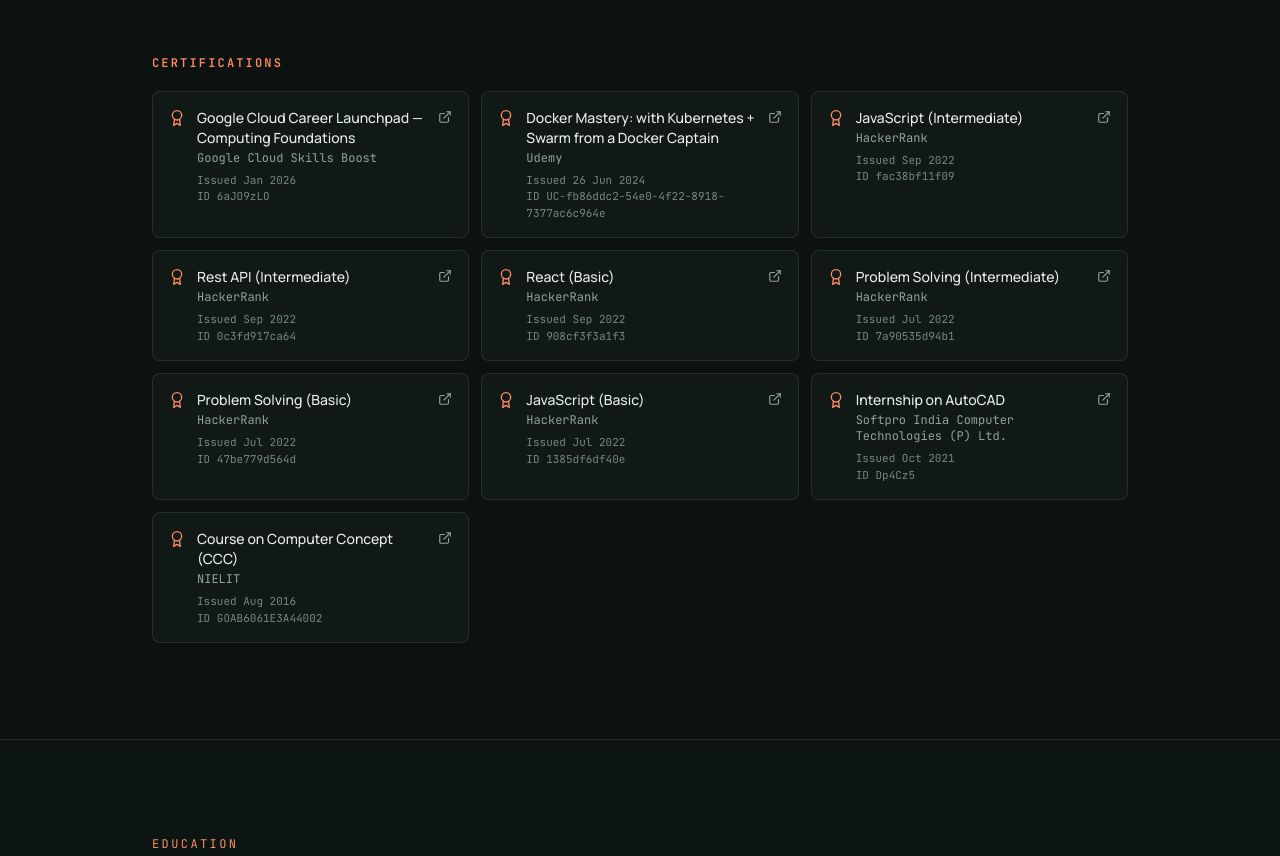
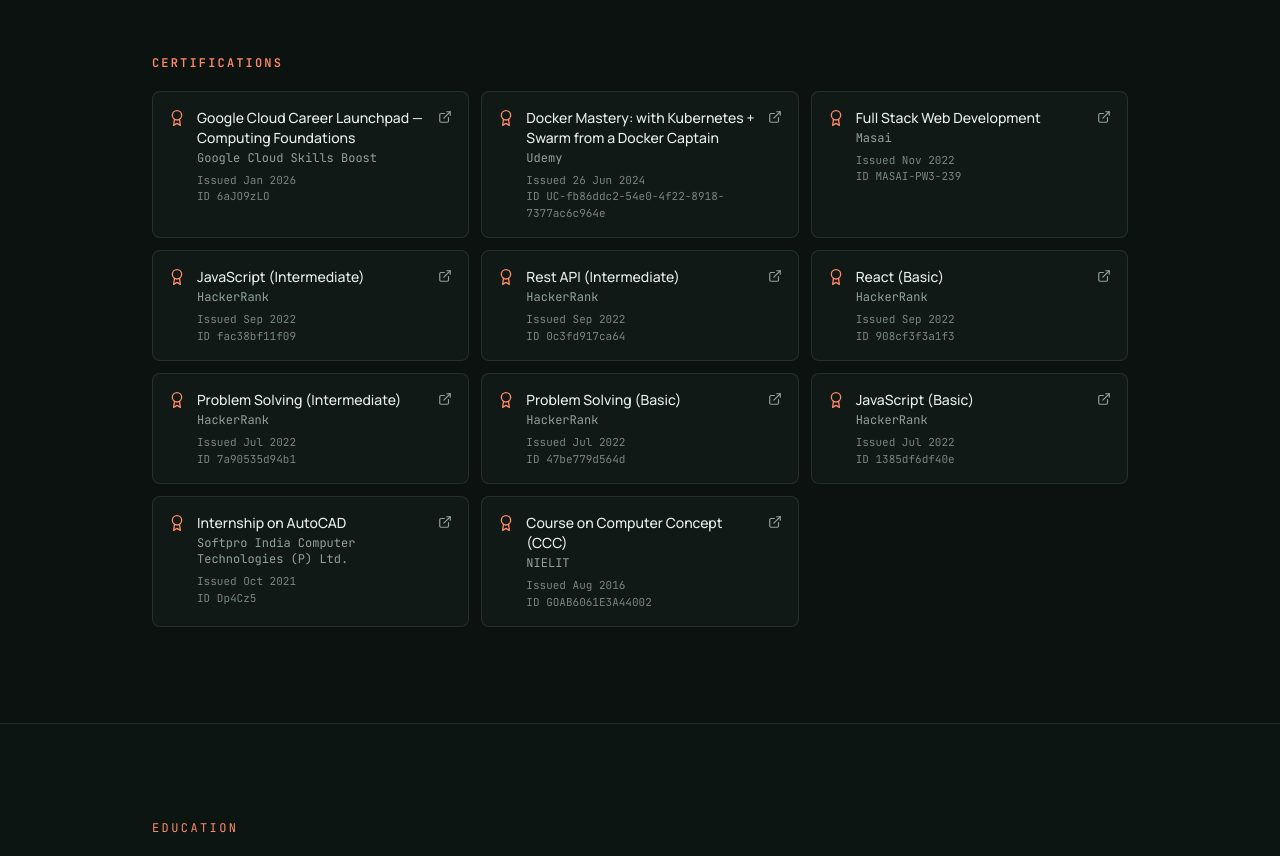
Before and after one commit to SaurabhSinghRbz/saurabh-singh-portfolio, a Next.js app: page / in a window 1280 px wide. Shown: the part 10829-11685 px from the top of the page. Built offline with nearby package versions, Linux system fonts and the light colour scheme.

Commit message:
ADDED MASAI CERTIFICATE

```diff
--- a/src/content/site.ts
+++ b/src/content/site.ts
@@ -206,6 +206,13 @@
         href: "https://www.udemy.com/certificate/UC-fb86ddc2-54e0-4f22-8918-7377ac6c964e/",
       },
       {
+        name: "Full Stack Web Development",
+        issuer: "Masai",
+        issued: "Nov 2022",
+        credentialId: "MASAI-PW3-239",
+        href: "https://www.linkedin.com/in/saurabhsinghrbz/overlay/Education/844954276/treasury/?profileId=ACoAAD2R4HgB_In8A7kaqcOVDGkYRuGha9t5RnM",
+      },
+      {
         name: "JavaScript (Intermediate)",
         issuer: "HackerRank",
         issued: "Sep 2022",
```
